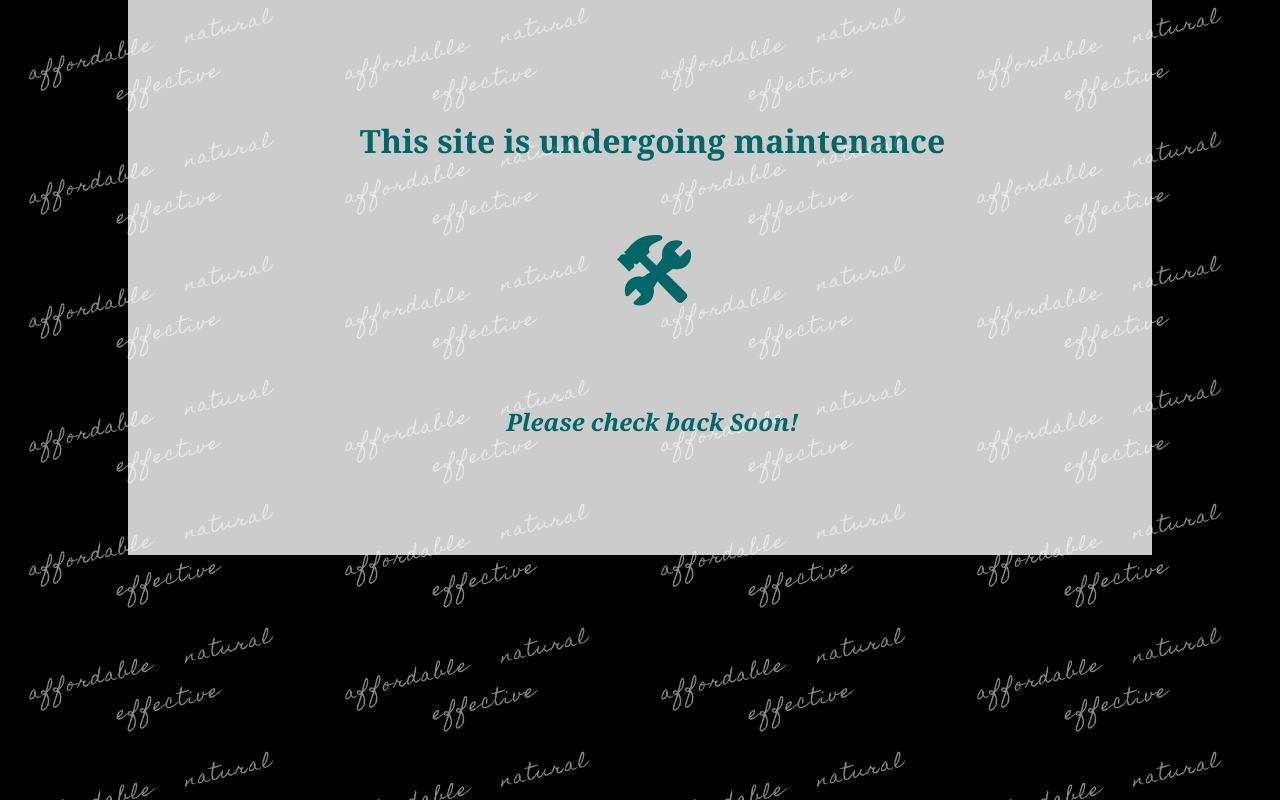
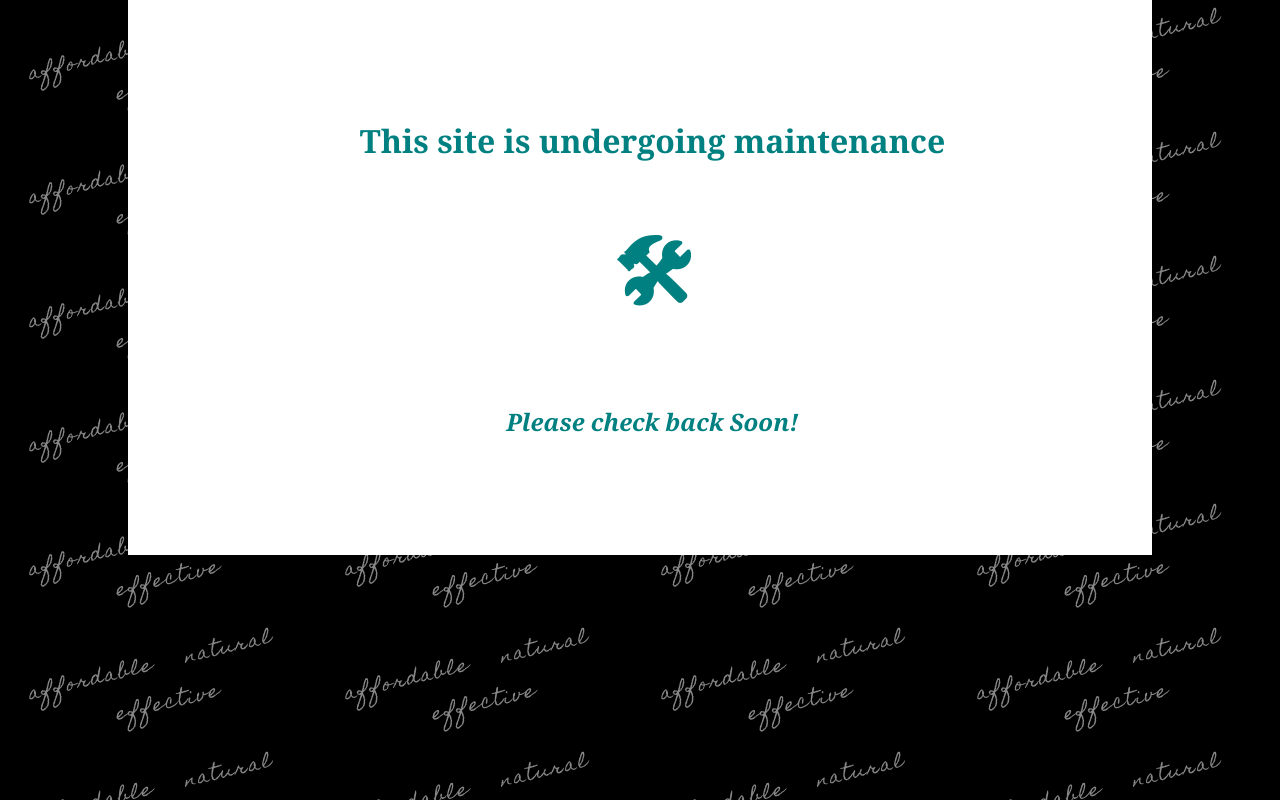
Before and after one commit to mycodevault/otherWebsite, a plain HTML site: page index.html in a window 1280 px wide. Drawn offline with nearby package versions, Linux system fonts and the light colour scheme.

Commit message:
maintenance notice 2

```diff
--- a/index.html
+++ b/index.html
@@ -22,7 +22,7 @@
 	</head>
 	<body>
 
-		<div style = "width:80%; height: 555px; background-color: white; opacity: 0.8; color:teal; font-family: Georgia;   text-align: center;  display:table; margin: auto; " >
+		<div style = "width:80%; height: 555px; background-color: white; opacity: 1; color:teal; font-family: Georgia;   text-align: center;  display:table; margin: auto; " >
 
 		<div style="display:table-cell; vertical-align: middle;">
 			<h1>This site is undergoing maintenance</h1>
```
